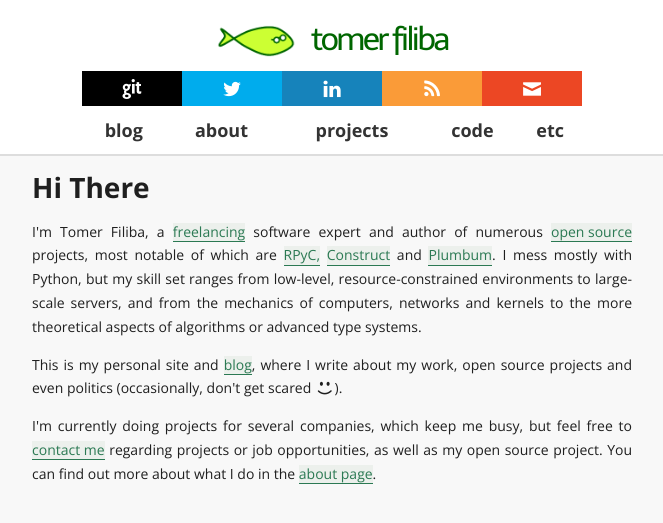
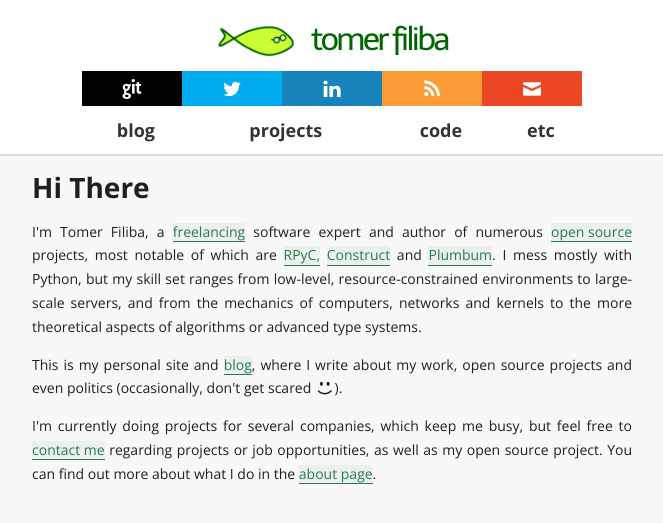
Before and after one commit to tomerfiliba/tomerfiliba.github.io, a Jekyll site: the page built from index.html, in a window 1280 px wide. Shown: the top 523 px of the page, without its empty margins (308-971 px from the left). Built offline with Jekyll 4.4.1, drawn with Linux system fonts in a browser that asks for light colours; some web fonts are replaced; Markdown is read by kramdown in place of the engine named in the settings.

Commit message:
Update default.html

```diff
--- a/_layouts/default.html
+++ b/_layouts/default.html
@@ -84,7 +84,6 @@ layout: nil
             <div id="menu-wrapper">
                 <div id="menu">
                     <a href="http://tomerfiliba.com/blog" class='{{page.section}} {%if page.section == "blog" %}current{% endif %}'><div class="expander"></div>blog</a>
-                    <a href="http://tomerfiliba.com/about" class='{{page.section}} {%if page.section == "about" %}current{% endif %}'><div class="expander"></div>about</a>
                     <a href="http://tomerfiliba.com/projects" class='{{page.section}} {%if page.section == "projects" %}current{% endif %}'><div class="expander"></div>projects</a>
                     <a href="http://tomerfiliba.com/recipes" class='{{page.section}} {%if page.section == "recipes" %}current{% endif %}'><div class="expander"></div>code</a>
                     <a href="http://tomerfiliba.com/etc" class='{{page.section}} {%if page.section == "etc" %}current{% endif %}'><div class="expander"></div>etc</a>
```
